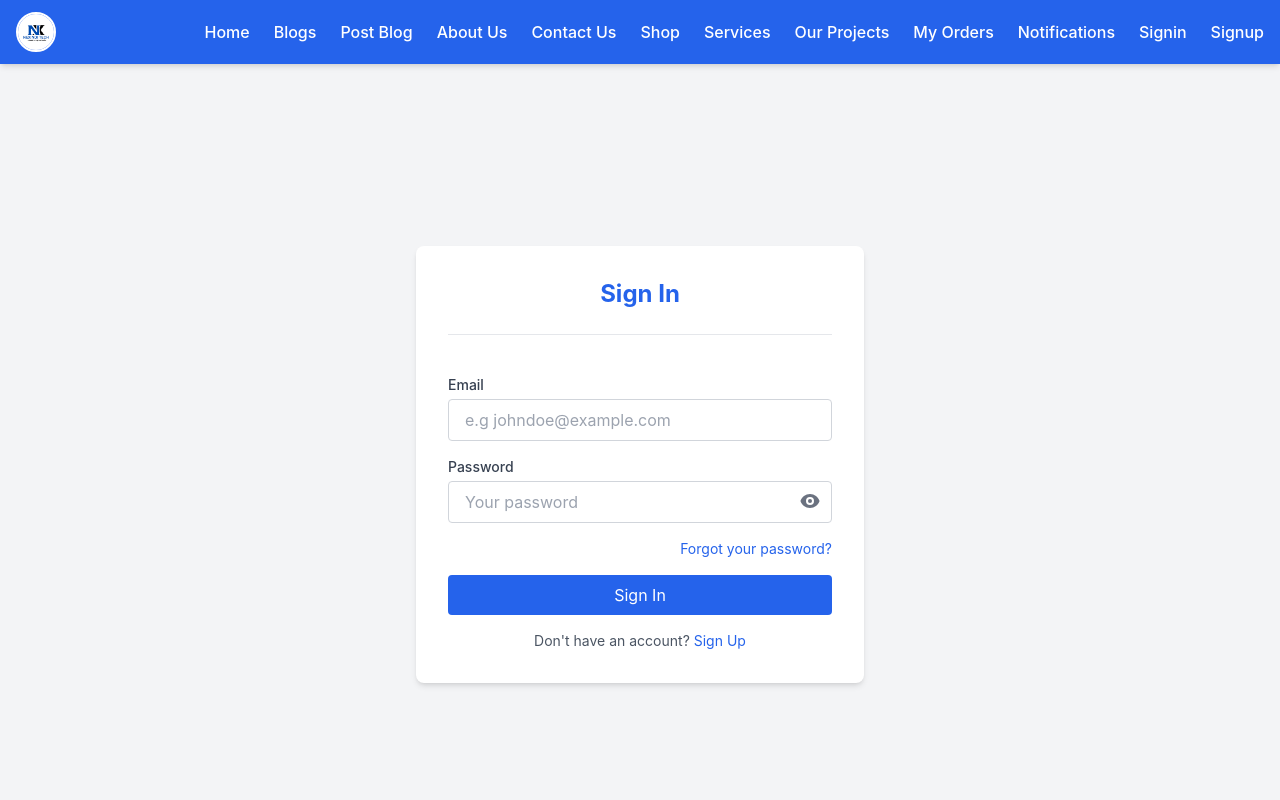
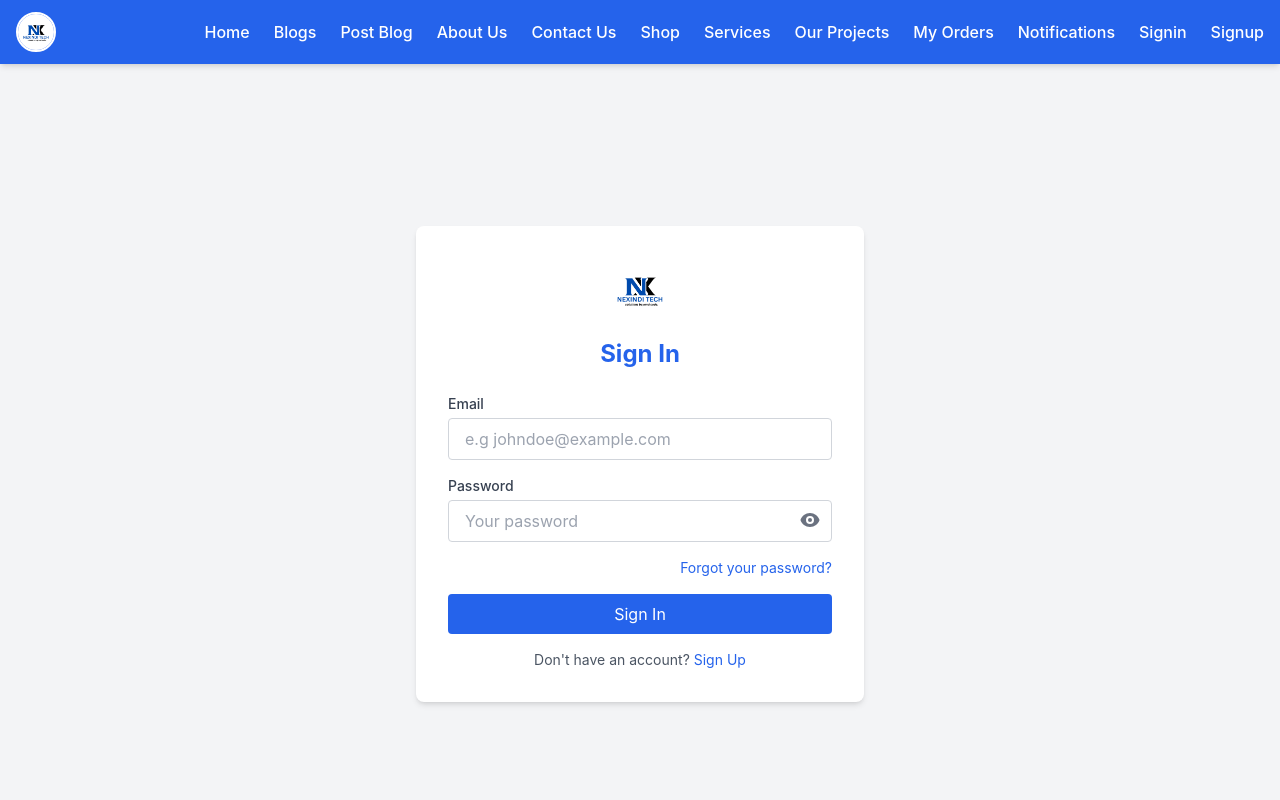
Before and after one commit to Gideonngige/blogapp, a React (Create React App) app: page /signin in a window 1280 px wide. Shown: the top 800 px of the page. Built offline with nearby package versions, Linux system fonts and the light colour scheme.

Commit message:
added logo on signin

```diff
--- a/src/Pages/Signin.js
+++ b/src/Pages/Signin.js
@@ -93,7 +93,21 @@ export default function Signin() {
   return (
     <div className="min-h-screen flex items-center justify-center bg-gray-100 px-4">
   <div className="w-full max-w-md bg-white p-8 rounded-lg shadow-md">
-        <h2 className="text-2xl font-bold mb-6 text-blue-600 text-center">Sign In</h2><hr className='mb-10'/>
+
+    {/* Logo */}
+    <div className="flex justify-center mb-4">
+      <img
+        src="/logo.png"   // <-- Replace with your Nexindi Tech logo path
+        alt="Nexindi Tech"
+        className="h-16 w-16 object-contain"
+      />
+    </div>
+
+    {/* Sign In Title */}
+    <h2 className="text-2xl font-bold mb-6 text-blue-600 text-center">
+      Sign In
+    </h2>
+    {/* <hr className="mb-10" /> */}
 
     {message && (
       <div className="mb-4 text-center text-sm text-red-600">{message}</div>
@@ -102,7 +116,9 @@ export default function Signin() {
     <form onSubmit={handleSubmit} className="space-y-4">
       {/* Email */}
       <div>
-            <label className="block text-sm font-medium text-gray-700 mb-1">Email</label>
+        <label className="block text-sm font-medium text-gray-700 mb-1">
+          Email
+        </label>
         <input
           placeholder="e.g johndoe@example.com"
           type="email"
@@ -114,13 +130,15 @@ export default function Signin() {
         />
       </div>
 
-          {/* Password with Eye Icon */}
+      {/* Password */}
       <div>
-            <label className="block text-sm font-medium text-gray-700 mb-1">Password</label>
+        <label className="block text-sm font-medium text-gray-700 mb-1">
+          Password
+        </label>
         <div className="relative">
           <input
             placeholder="Your password"
-                type={showPassword ? "text" : "password"} // 👈 toggle type
+            type={showPassword ? "text" : "password"}
             name="password"
             required
             value={form.password}
@@ -132,31 +150,35 @@ export default function Signin() {
             onClick={() => setShowPassword(!showPassword)}
             className="absolute right-3 top-2.5 text-gray-500 hover:text-gray-700"
           >
-                {showPassword ? <HiEyeOff size={20}/> : <HiEye size={20}/>}
+            {showPassword ? <HiEyeOff size={20} /> : <HiEye size={20} />}
           </button>
         </div>
       </div>
 
-          {/* Forgot password */}
+      {/* Forgot Password */}
       <div className="text-right text-sm">
         <a href="/forgot-password" className="text-blue-600 hover:underline">
           Forgot your password?
         </a>
       </div>
 
-          {/* Submit button */}
+      {/* Submit Button */}
       <button
         type="submit"
         disabled={loading}
-            className={`w-full py-2 rounded text-white transition ${loading ? 'bg-blue-600' : 'bg-blue-600 hover:bg-blue-700'}`}
+        className={`w-full py-2 rounded text-white transition ${
+          loading ? "bg-blue-600" : "bg-blue-600 hover:bg-blue-700"
+        }`}
       >
-            {loading ? 'Signing In...' : 'Sign In'}
+        {loading ? "Signing In..." : "Sign In"}
       </button>
     </form>
 
     <p className="mt-4 text-center text-sm text-gray-600">
-          Don't have an account?{' '}
-          <a href="/signup" className="text-blue-600 hover:underline">Sign Up</a>
+      Don't have an account?{" "}
+      <a href="/signup" className="text-blue-600 hover:underline">
+        Sign Up
+      </a>
     </p>
   </div>
 </div>
```
Lines whose indentation alone changed are shown as unchanged.
